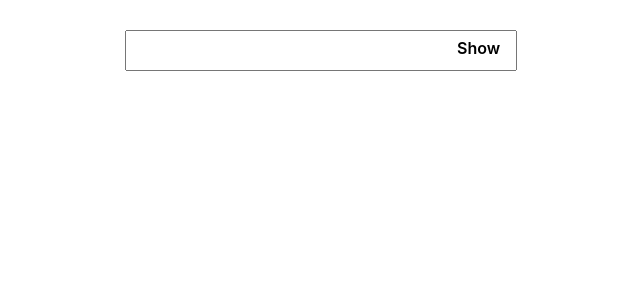
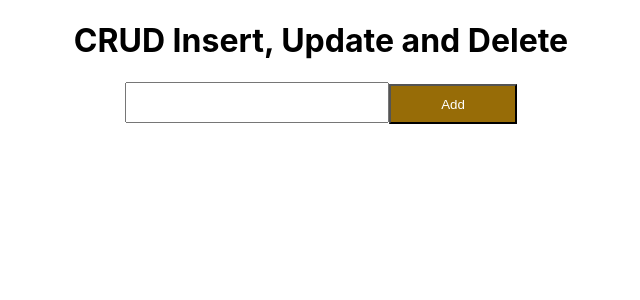
Before and after one commit to Ajit24/javascript-AtoZ, a React (Create React App) app in the folder REACT-ALL/reactapp/: page / in a window 1280 px wide. Shown: the top 300 px of the page, without its empty margins (319-959 px from the left). Built offline with nearby package versions, Linux system fonts and the light colour scheme.

Commit message:
CRUD in reactjs

```diff
--- a/REACT-ALL/reactapp/src/App.js
+++ b/REACT-ALL/reactapp/src/App.js
@@ -1,11 +1,12 @@
 import logo from './logo.svg';
 import './App.css';
 import HideAndShowPassword from './components/HideAndShowPassword/HideAndShowPassword';
-
+import CRUD from './components/CRUD/CRUD';
 function App() {
   return (
     <div className="App">
-      <HideAndShowPassword/>
+      {/* <HideAndShowPassword/> */}
+       <CRUD/>
     </div>
   );
 }
--- /dev/null
+++ b/REACT-ALL/reactapp/src/components/CRUD/CRUD.css
@@ -0,0 +1,25 @@
+*{
+    text-align: center;
+}
+input{
+    height: 35px;
+    width: 20%;
+}
+button{
+    height: 40px;
+    width: 10%;
+    background-color: rgb(151, 108, 7);
+    color: white;
+}
+.edit{
+    height: 40px;
+    width: 10%;
+    background-color: rgb(15, 125, 32);
+    color: white;
+}
+.delete{
+    height: 40px;
+    width: 10%;
+    background-color: rgb(126, 37, 4);
+    color: white;
+}
--- /dev/null
+++ b/REACT-ALL/reactapp/src/components/CRUD/CRUD.jsx
@@ -0,0 +1,52 @@
+import React, { useState } from "react";
+import "./CRUD.css";
+function CRUD(){
+    const [name,setName]=useState("")
+    const [allData,setAllData]=useState([])
+    const [show,setShow]=useState(false)
+    const [editIndex,setEditIndex]=useState()
+
+    const handleAdd=()=>{
+        if(name.length!==0){
+        setAllData(newData=>[...newData,name])
+        setName("")
+        }
+    }
+
+    const handleDelete=(index)=>{
+        allData.splice(index,1)
+        setAllData([...allData])
+    }
+
+    const handleEdit=(i)=>{
+        setName(allData[i])
+        setShow(true)
+        setEditIndex(i)
+    }
+    const handleUpdate=()=>{
+        allData.splice(editIndex,1,name)
+        setAllData([...allData])
+        setShow(false)
+        setName("")
+    }
+
+    return(
+        <div>
+            <h1>CRUD Insert, Update and Delete</h1>
+            <input value={name} onChange={(e)=>setName(e.target.value)} />
+            {!show?<button onClick={handleAdd}>Add</button>:
+            <button onClick={handleUpdate}>Update</button>}
+
+            {
+                allData.map((val,i)=>
+                <div>
+                    <h1>{val}</h1>
+                    <button className="edit" onClick={()=>handleEdit(i)} >Edit</button>
+                    <button className="delete" onClick={()=>handleDelete(i)}>Delete</button>
+                </div>
+                )
+            }
+        </div>
+    );
+}
+export default CRUD;
```
